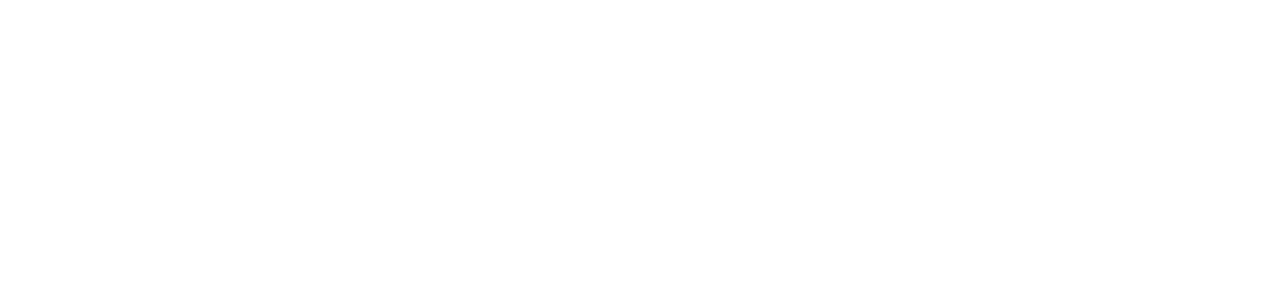
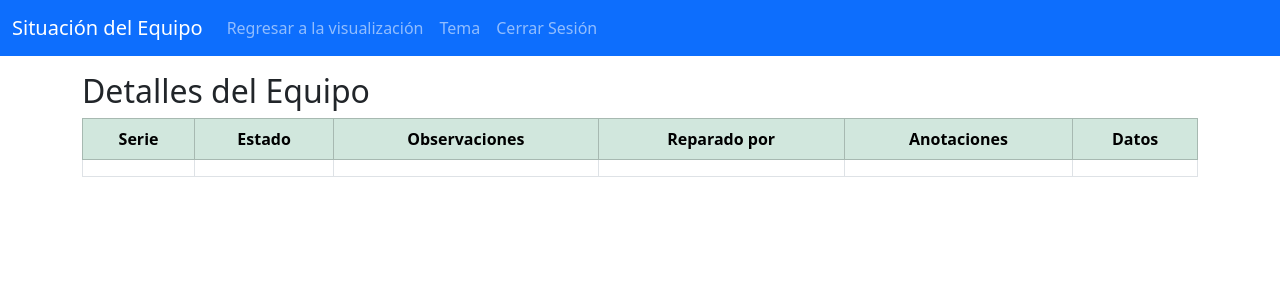
Before and after one commit to Ebgmoreno/CEEFA, an Angular app: page /detalles/1 in a window 1280 px wide. Before the commit this address led to /. Shown: the top 300 px of the page. Built offline with nearby package versions, Linux system fonts and the light colour scheme.

Commit message:
Datos Guardados

```diff
--- a/src/app/detalles/detalles.component.html
+++ b/src/app/detalles/detalles.component.html
@@ -1,3 +1,29 @@
+<nav class="navbar navbar-expand-lg bg-primary" data-bs-theme="dark">
+  <div class="container-fluid">
+    <span class="navbar-brand">Situación del Equipo</span>
+    <button class="navbar-toggler" type="button" data-bs-toggle="collapse" data-bs-target="#navbarColor01" aria-controls="navbarColor01" aria-expanded="false" aria-label="Toggle navigation">
+      <span class="navbar-toggler-icon"></span>
+    </button>
+    <div class="collapse navbar-collapse" id="navbarColor01">
+      <ul class="navbar-nav me-auto">
+
+
+          <li class="nav-item">
+            <a class="nav-link" (click)="navegarAVisualizacion()">Regresar a la visualización</a>
+          </li>
+
+
+        <li class="nav-item">
+          <a class="nav-link" (click)="cambiarTema()">Tema</a>
+        </li>
+        <li class="nav-item">
+          <a class="nav-link" (click)="cerrarSesion()">Cerrar Sesión</a>
+        </li>
+      </ul>
+    </div>
+  </div>
+</nav>
+
 <div class="container mt-3">
   <h2>Detalles del Equipo</h2>
   <table class="table table-hover table-bordered">
--- a/src/app/detalles/detalles.component.ts
+++ b/src/app/detalles/detalles.component.ts
@@ -1,27 +1,27 @@
-import { Component, OnInit } from '@angular/core';
-import { ActivatedRoute } from '@angular/router';
+import { Component, OnInit, Renderer2 } from '@angular/core';
+import { ActivatedRoute, Router } from '@angular/router';
 import { Equipo } from '../models/equipo.model';
-import { CommonModule } from '@angular/common'; // Importa CommonModule
-
+import { CommonModule } from '@angular/common';
 
 @Component({
   selector: 'app-detalles',
   standalone: true,
-  imports: [CommonModule], // Asegúrate de importar CommonModule
+  imports: [CommonModule],
   templateUrl: './detalles.component.html',
   styleUrls: ['./detalles.component.css']
 })
-
 export class DetallesComponent implements OnInit {
   equipo: Equipo | undefined;
 
-  constructor(private route: ActivatedRoute) { }
-
+  constructor(
+    private route: ActivatedRoute,
+    private router: Router,
+    private renderer: Renderer2
+  ) { }
 
   ngOnInit() {
     this.route.params.subscribe(params => {
       const serie = params['serie'];
-      // Obtener el equipo del localStorage usando la serie como clave
       const equiposGuardados = localStorage.getItem('equipos');
       if (equiposGuardados) {
         const equipos: Equipo[] = JSON.parse(equiposGuardados);
@@ -30,4 +30,22 @@
     });
   }
 
+  navegarAVisualizacion() {
+    this.router.navigate(['/visualizacion']);
+  }
+
+  cambiarTema() {
+    const temaOscuro = localStorage.getItem('temaOscuro') === 'true';
+    localStorage.setItem('temaOscuro', (!temaOscuro).toString());
+
+    if (!temaOscuro) {
+      this.renderer.addClass(document.body, 'dark-mode');
+    } else {
+      this.renderer.removeClass(document.body, 'dark-mode');
+    }
+  }
+
+  cerrarSesion() {
+    this.router.navigate(['/']);
+  }
 }
--- a/src/app/visualizacion/visualizacion.component.html
+++ b/src/app/visualizacion/visualizacion.component.html
@@ -15,7 +15,6 @@
         <li class="nav-item">
           <a class="nav-link" (click)="cerrarSesion()">Cerrar Sesión</a>
         </li>
-
       </ul>
       <div class="d-flex">
         <input type="text" class="form-control me-sm-2" placeholder="Buscar equipo..." [(ngModel)]="textoBusqueda">
@@ -29,28 +28,31 @@
   <h3> <p class="text-info"><strong>Registro</strong></p> </h3>
 
   <table class="table table-hover table-bordered">
-
-
     <thead>
       <tr class="table-success text-center">
-        // ... otras columnas
-        <th scope="row">Estado</th>
-        <th scope="row">Observaciones</th>
-        <th scope="row">Reparado por</th>
-        <th scope="row">Anotaciones</th>
-        <th scope="row">Datos</th>
+        <th scope="row">Nombre de Entrega</th>
+        <th scope="row">Unidad de Entrega</th>
+        <th scope="row">Serie</th>
+        <th scope="row">Descripción</th>
+        <th scope="row">Fecha de Ministración</th>
+        <th scope="row">Nombre de Recibe</th>
+        <th scope="row">Fecha de Recepción</th>
+        <th scope="row">Prioridad</th>
         <th scope="row">Detalles</th>
       </tr>
     </thead>
     <tbody>
       <tr *ngFor="let equipo of equipos">
-        // ... otras columnas
-        <td>{{ equipo.estado }}</td>
-        <td>{{ equipo.observaciones }}</td>
-        <td>{{ equipo.reparadoPor }}</td>
-        <td>{{ equipo.anotaciones }}</td>
-        <td>{{ equipo.datos }}</td>
+        <td>{{ equipo.nombreEntrega }}</td>
+        <td>{{ equipo.unidadEntrega }}</td>
+        <td>{{ equipo.serie }}</td>
+        <td>{{ equipo.descripcion }}</td>
+        <td>{{ equipo.fechaMinistracion }}</td>
+        <td>{{ equipo.nombreRecibe }}</td>
+        <td>{{ equipo.fechaRecepcion }}</td>
+        <td>{{ equipo.prioridad }}</td>
         <td><button class="btn btn-info" (click)="verDetalles(equipo.serie)">Ver más</button></td>
-
       </tr>
     </tbody>
+  </table>
+</div>
--- a/src/app/visualizacion/visualizacion.component.ts
+++ b/src/app/visualizacion/visualizacion.component.ts
@@ -2,25 +2,22 @@
 import { Component, OnInit, Renderer2 } from '@angular/core';
 import { Router } from '@angular/router';
 import { Equipo } from '../models/equipo.model';
-import { FormsModule } from '@angular/forms'; // Importa FormsModule
-
-
+import { FormsModule } from '@angular/forms';
 
 @Component({
   selector: 'app-visualizacion',
   standalone: true,
-  imports: [CommonModule,FormsModule],
+  imports: [CommonModule, FormsModule],
   templateUrl: './visualizacion.component.html',
   styleUrls: ['./visualizacion.component.css']
 })
 export class VisualizacionComponent implements OnInit {
-  equipos: Equipo[] = []; // Declara equipos como un array de Equipo
+  equipos: Equipo[] = [];
 
   temaOscuro: boolean = false;
   textoBusqueda: string = '';
-
   constructor(
-  private router: Router, // Inyecta Router en el constructor
+    private router: Router,
     private renderer: Renderer2
   ) {}
 
@@ -33,11 +30,11 @@
   }
 
   ngOnInit() {
-    const datosGuardados = localStorage.getItem('equipos'); // Lee la información de la clave "equipos"
+    const datosGuardados = localStorage.getItem('equipos');
 
     if (datosGuardados) {
       try {
-        this.equipos = JSON.parse(datosGuardados); // Parsea los datos y los asigna al array equipos
+        this.equipos = JSON.parse(datosGuardados);
       } catch (error) {
         console.error("Error al analizar los datos de localStorage:", error);
       }
@@ -47,21 +44,19 @@
   }
 
   buscarEquipo() {
-    // 1. Obtener los equipos del localStorage
     const datosGuardados = localStorage.getItem('equipos');
     if (datosGuardados) {
       try {
         this.equipos = JSON.parse(datosGuardados);
       } catch (error) {
         console.error("Error al analizar los datos de localStorage:", error);
-        return; // Salir de la función si hay un error
+        return;
       }
     } else {
       console.warn("No se encontraron datos de equipos en localStorage.");
-      return; // Salir de la función si no hay datos
+      return;
     }
 
-    // 2. Filtrar los equipos
     if (this.textoBusqueda) {
       const textoBusquedaLower = this.textoBusqueda.toLowerCase();
       this.equipos = this.equipos.filter(equipo => {
@@ -86,4 +81,5 @@
   cerrarSesion() {
     this.router.navigate(['/']);
   }
+
 }
--- a/src/main.ts
+++ b/src/main.ts
@@ -5,9 +5,7 @@
 import { FormularioEquipoComponent } from './app/formulario-equipo/formulario-equipo.component';
 import { LoginComponent } from './app/usuarios/login/login.component';
 import { VisualizacionComponent } from './app/visualizacion/visualizacion.component';
-
-
-
+import { DetallesComponent } from './app/detalles/detalles.component'; // Asegúrate de importar el componente
 
 
 const routes: Routes = [
@@ -15,6 +13,7 @@
   { path: 'formulario', component: FormularioEquipoComponent },
   { path: '', component: LoginComponent },
   { path: 'visualizacion', component: VisualizacionComponent },
+  { path: 'detalles/:serie', component: DetallesComponent } // Agrega la ruta para DetallesComponent
 ];
 
 bootstrapApplication(AppComponent, {
```
Lines whose indentation alone changed are shown as unchanged.
